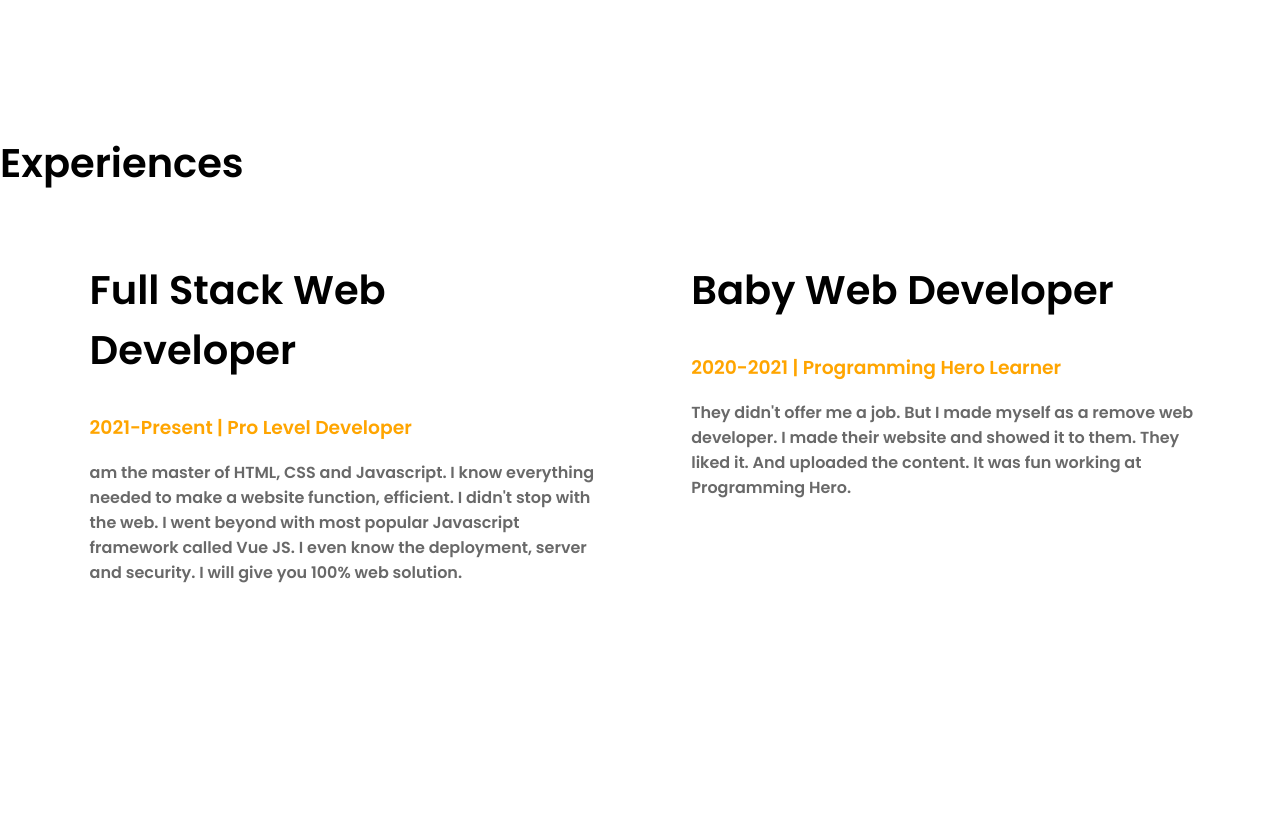
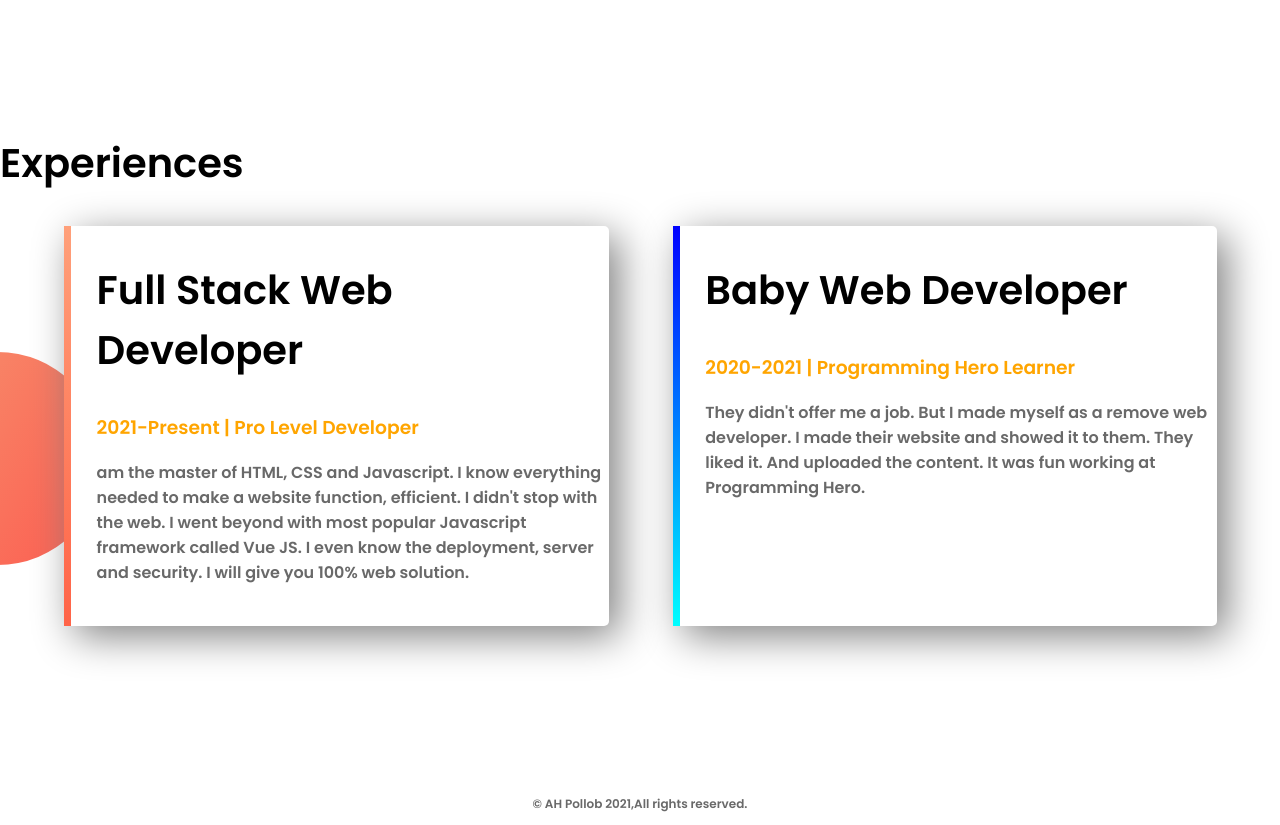
Before and after one commit to ahpollob/web-portfolio, a plain HTML site: page index.html in a window 1280 px wide. Shown: the part 1200-2025 px from the top of the page. Before the commit the page ends 1983 px from the top, so only its background shows below. Drawn offline with Linux system fonts and the light colour scheme.

Commit message:
my first website

```diff
--- a/index.html
+++ b/index.html
@@ -33,17 +33,20 @@
    </section>
    <section class="experiences-area">
     <h2>Experiences</h2>
-       <div class="half-width">
+       <div id="full-stack" class="half-width single-experiences">
           <h2>Full Stack Web Developer</h2>
           <h3 class="orange-highlight">2021-Present | Pro Level Developer</h3>
           <p> am the master of HTML, CSS and Javascript. I know everything needed to make a website function, efficient. I didn't stop with the web. I went beyond with most popular Javascript framework called Vue JS. I even know the deployment, server and security. I will give you 100% web solution.</p>
        </div>
-       <div class="half-width">
+       <div id="baby-web" class="half-width single-experiences">
            <h2>Baby Web Developer</h2>
            <h3 class="orange-highlight">2020-2021 | Programming Hero Learner</h3>
            <p>They didn't offer me a job. But I made myself as a remove web developer. I made their website and showed it to them. They liked it. And uploaded the content. It was fun working at Programming Hero.</p>
 
        </div>
    </section>
+   <footer>
+       <p>© AH Pollob 2021,All rights reserved.</p>
+   </footer>
 </body>
 </html>
--- a/style.css
+++ b/style.css
@@ -45,3 +45,28 @@ section{
     background-repeat: no-repeat;
     background-position: right;
 }
+.single-experiences{
+    box-shadow: 10px 10px 40px gray;
+    border-radius: 5px;
+    height: 80%;
+    background-color: white;
+}
+.experiences-area{
+    background-image: url("images/exp-bg.png");
+    background-repeat: no-repeat;
+    background-position: left;
+}
+#full-stack{
+    border-left: 7px solid;
+    border-image: linear-gradient(180deg, lightsalmon, tomato);
+    border-image-slice: 1;
+}
+#baby-web{
+    border-left: 7px solid;
+    border-image: linear-gradient(180deg, blue, cyan);
+    border-image-slice: 1;
+}
+footer p{
+    text-align: center;
+    font-size: 12px;
+}
```
